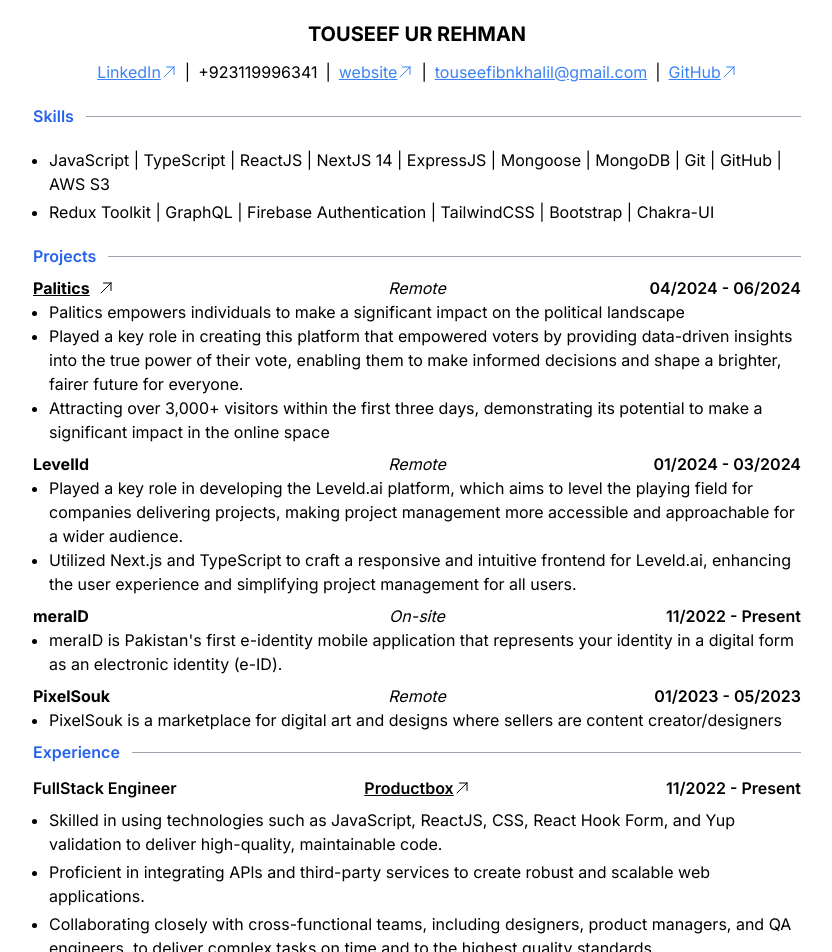
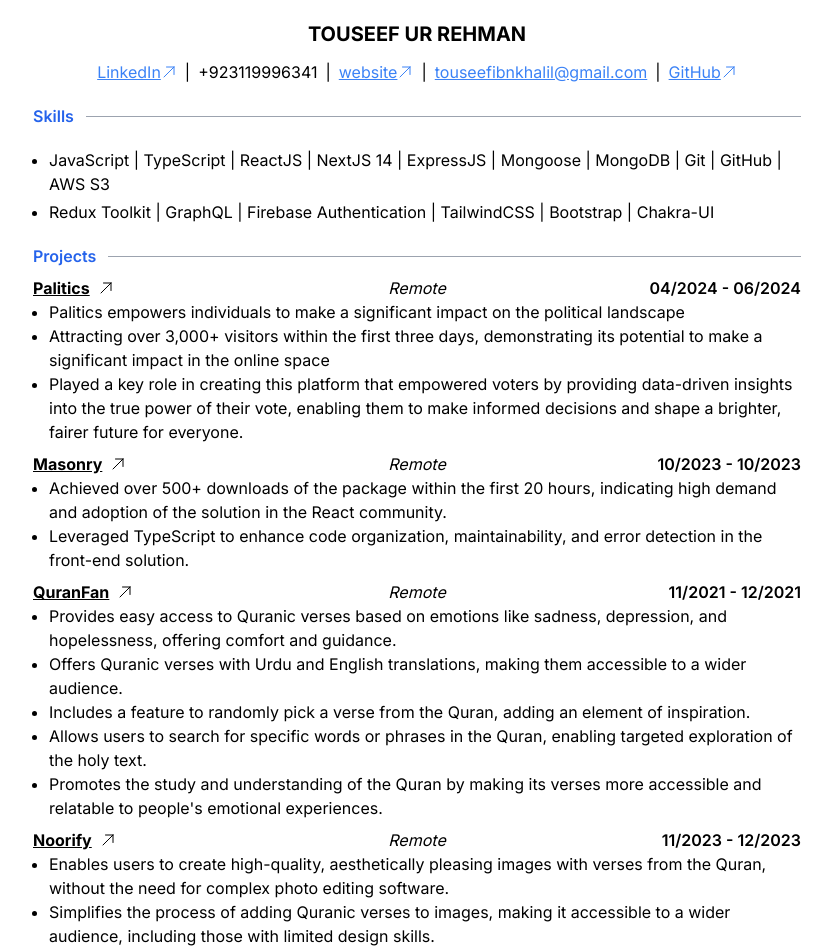
Before and after one commit to realtouseef/rezume, a Next.js app: page / in a window 1280 px wide. Shown: the top 952 px of the page, without its empty margins (223-1055 px from the left). Built offline with nearby package versions, Linux system fonts and the light colour scheme.

Commit message:
added more projects

```diff
--- a/app/components/Template/data.ts
+++ b/app/components/Template/data.ts
@@ -79,8 +79,46 @@ export const data = {
       projectLink: 'https://palitics.co.uk',
       description: [
         'Palitics empowers individuals to make a significant impact on the political landscape',
+        'Attracting over 3,000+ visitors within the first three days, demonstrating its potential to make a significant impact in the online space',
         'Played a key role in creating this platform that empowered voters by providing data-driven insights into the true power of their vote, enabling them to make informed decisions and shape a brighter, fairer future for everyone.',
-        'Attracting over 3,000+ visitors within the first three days, demonstrating its potential to make a significant impact in the online space',
+      ],
+    },
+    {
+      projectName: 'Masonry',
+      startDate: '10/2023',
+      endDate: '10/2023',
+      onSite: false,
+      projectLink: 'https://www.npmjs.com/package/@tx666/masonry',
+      description: [
+        'Achieved over 500+ downloads of the package within the first 20 hours, indicating high demand and adoption of the solution in the React community.',
+        'Leveraged TypeScript to enhance code organization, maintainability, and error detection in the front-end solution.',
+      ],
+    },
+    {
+      projectName: 'QuranFan',
+      startDate: '11/2021',
+      endDate: '12/2021',
+      onSite: false,
+      projectLink: 'https://quranfan.vercel.app/',
+      description: [
+        'Provides easy access to Quranic verses based on emotions like sadness, depression, and hopelessness, offering comfort and guidance.',
+        'Offers Quranic verses with Urdu and English translations, making them accessible to a wider audience.',
+        'Includes a feature to randomly pick a verse from the Quran, adding an element of inspiration.',
+        'Allows users to search for specific words or phrases in the Quran, enabling targeted exploration of the holy text.',
+        `Promotes the study and understanding of the Quran by making its verses more accessible and relatable to people's emotional experiences.`,
+      ],
+    },
+    {
+      projectName: 'Noorify',
+      startDate: '11/2023',
+      endDate: '12/2023',
+      onSite: false,
+      projectLink: 'https://www.npmjs.com/package/@tx666/masonry',
+      description: [
+        'Enables users to create high-quality, aesthetically pleasing images with verses from the Quran, without the need for complex photo editing software.',
+        'Simplifies the process of adding Quranic verses to images, making it accessible to a wider audience, including those with limited design skills.',
+        'Promotes the sharing and appreciation of Quranic verses through visually appealing, shareable images on social media and other platforms.',
+        'Helps individuals and organizations create inspirational, faith-based content for personal, educational, or religious purposes.',
       ],
     },
     {
```
